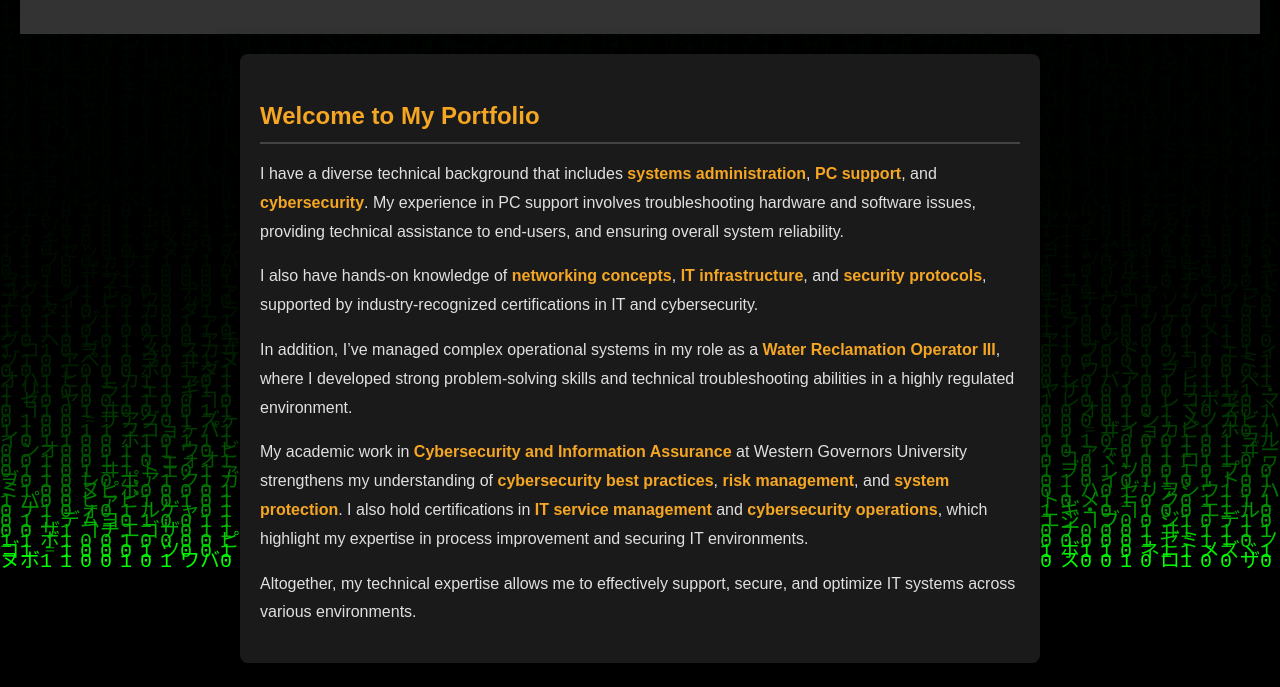
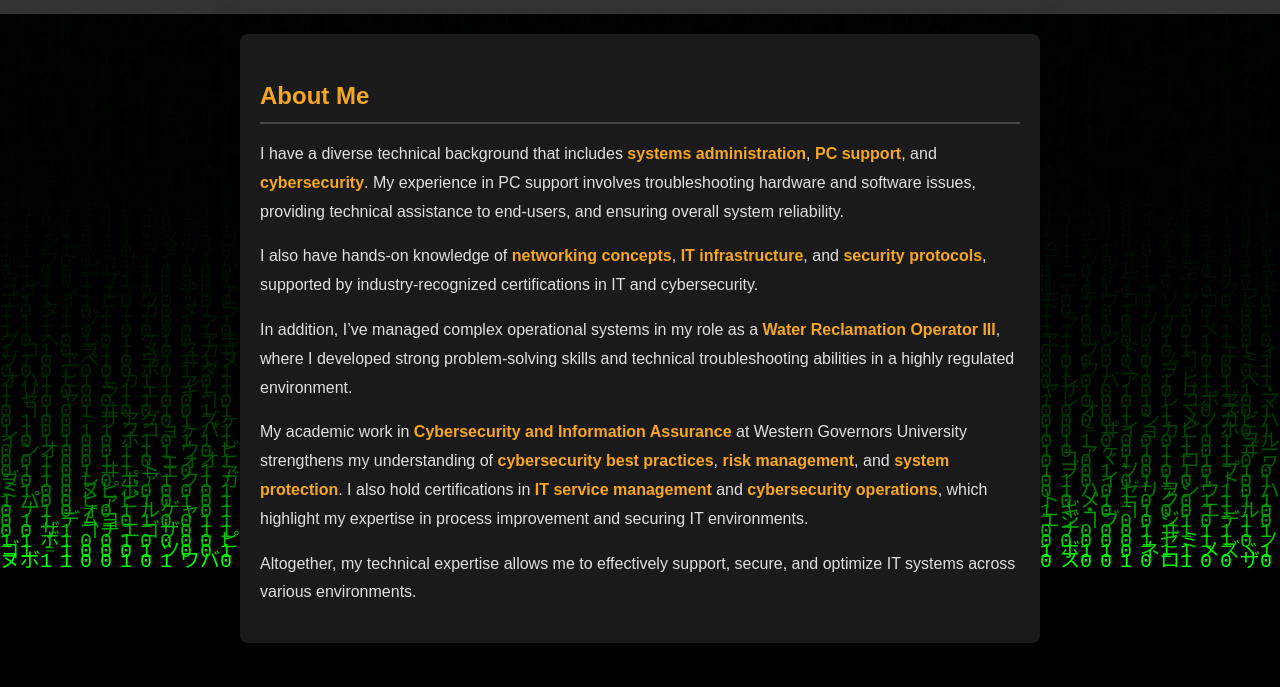
Before and after one commit to DeltaN7X/Marquez-Cyber, a plain HTML site: page index.html in a window 1280 px wide. Shown: the part 113-800 px from the top of the page. Drawn offline with Linux system fonts and the light colour scheme.

Commit message:
Update index.html

```diff
--- a/index.html
+++ b/index.html
@@ -3,26 +3,12 @@
 <head>
     <meta charset="UTF-8">
     <meta name="viewport" content="width=device-width, initial-scale=1.0">
-    <title>Anthony Marquez | Portfolio</title>
+    <title>Home | Anthony Marquez</title>
+    <link rel="stylesheet" href="matrix_style.css">
     <link rel="stylesheet" href="style.css">
-    <link rel="stylesheet" href="matrix_style.css">
-    <style>
-        .content {
-            background: transparent !important;
-            border: none !important;
-            box-shadow: none !important;
-            position: relative;
-            z-index: 10;
-            color: white;
-            padding: 20px;
-        }
-    </style>
 </head>
 <body>
     <canvas class="matrix"></canvas>
-
-    <!-- Content wrapper with transparent background -->
-    <div class="content">
     <header>
         <h1>Welcome to My Portfolio</h1>
         <nav>
@@ -34,10 +20,9 @@
             </ul>
         </nav>
     </header>
-
     <main>
         <section class="project">
-                <h2>Welcome to My Portfolio</h2>
+            <h2>About Me</h2>
             <p>I have a diverse technical background that includes <strong>systems administration</strong>, <strong>PC support</strong>, and <strong>cybersecurity</strong>. My experience in PC support involves troubleshooting hardware and software issues, providing technical assistance to end-users, and ensuring overall system reliability.</p>
 
             <p>I also have hands-on knowledge of <strong>networking concepts</strong>, <strong>IT infrastructure</strong>, and <strong>security protocols</strong>, supported by industry-recognized certifications in IT and cybersecurity.</p>
@@ -49,12 +34,9 @@
             <p>Altogether, my technical expertise allows me to effectively support, secure, and optimize IT systems across various environments.</p>
         </section>
     </main>
-
     <footer>
         <p>&copy; 2024 Anthony Marquez</p>
     </footer>
-    </div>
-
     <script src="matrix-effect.js"></script>
 </body>
 </html>
```
Lines whose indentation alone changed are shown as unchanged.
